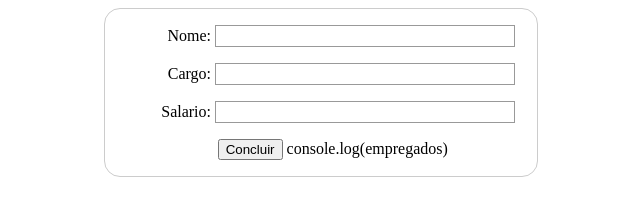
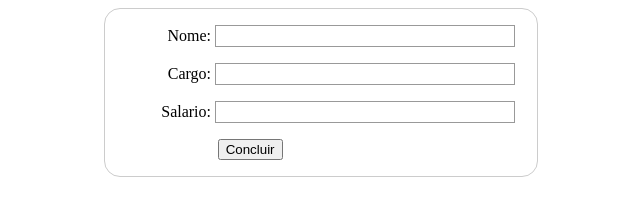
Before and after one commit to Thales-Araujo/programacao-script, a website: page index.html in a window 1280 px wide. Shown: the whole page, without its empty margins (319-959 px from the left). Drawn offline with Linux system fonts and the light colour scheme.

Commit message:
Formulario Finalizado

```diff
--- a/index.html
+++ b/index.html
@@ -55,7 +55,6 @@
         </div>
         <div class="button">
             <button type="submit">Concluir</button>
-            console.log(empregados)
         </div>
     </form>
 </body>
```
